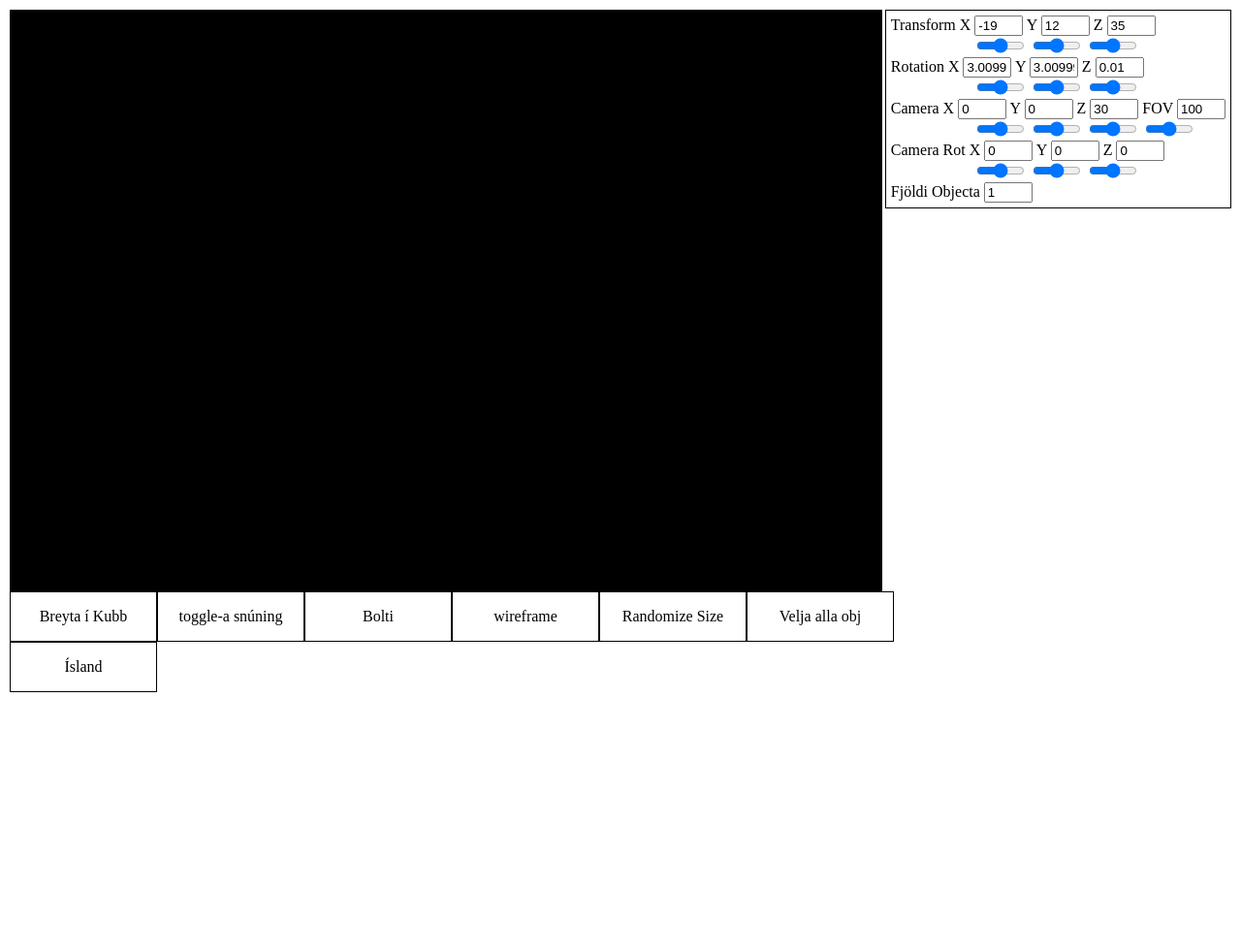
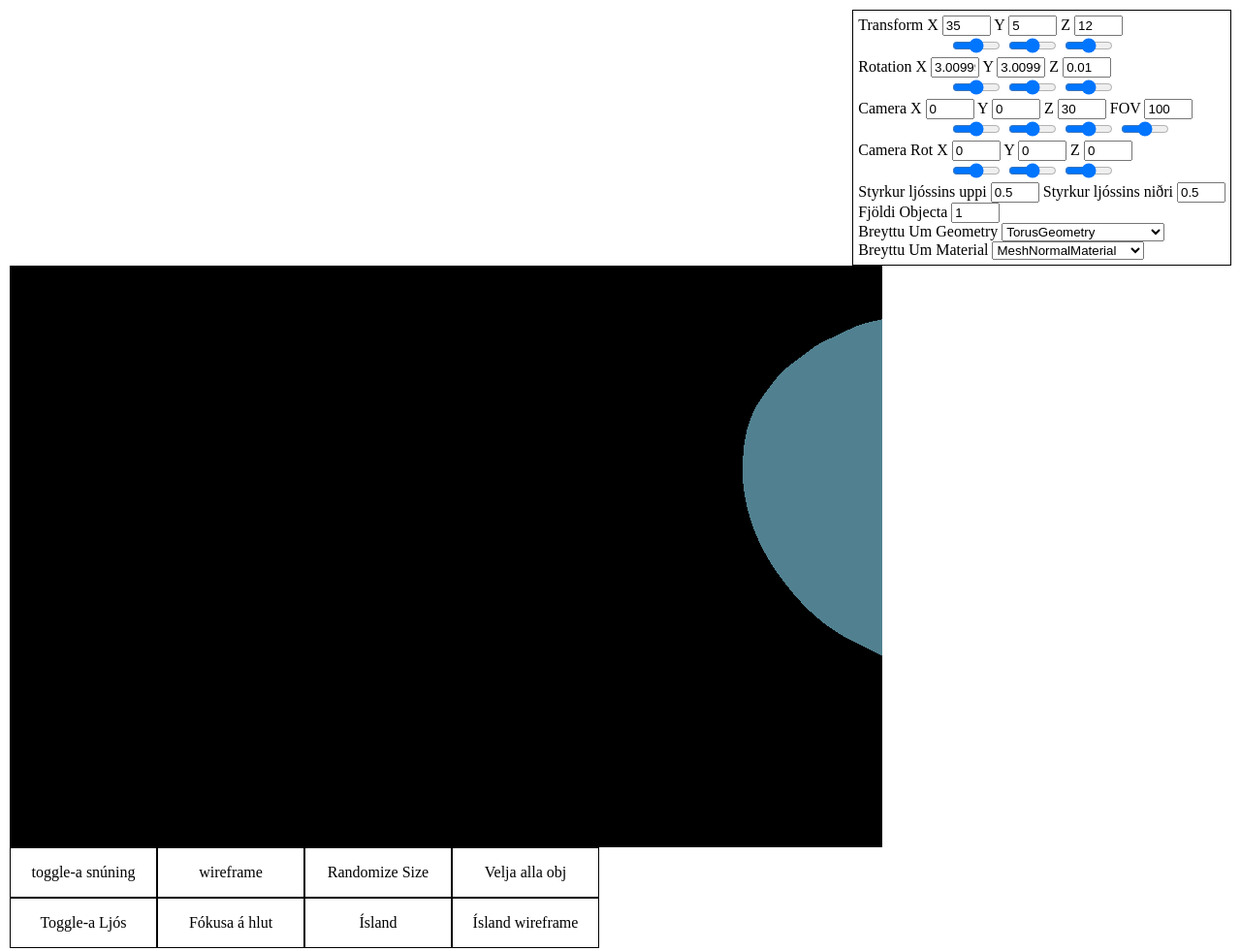
Before and after one commit to Olafurjon/VEF3B3U, a plain HTML site: page Verkefni3b/index.html in a window 1280 px wide. Shown: the whole page at 97% size. Before the commit the page ends 800 px from the top, so only its background shows below. Drawn offline with Linux system fonts and the light colour scheme.

Commit message:
ætla segja þetta gott bara nema ég nái að kíkja á þetta í kvö0ld

```diff
--- a/Verkefni3b/CSS/styles.css
+++ b/Verkefni3b/CSS/styles.css
@@ -48,3 +48,14 @@ position: right;
 .rangediv{
 margin-left:25%;
 }
+.row {
+    display: flex;
+}
+.dropbtn {
+    background-color: #4CAF50;
+    color: white;
+    padding: 16px;
+    font-size: 16px;
+    border: none;
+    cursor: pointer;
+}
--- a/Verkefni3b/JS/main.js
+++ b/Verkefni3b/JS/main.js
@@ -5,6 +5,7 @@ window.addEventListener('DOMContentLoaded', function() {
 
 
 }, true);
+
 var width = 900;
 var getstats = false;
 var height = 600;
@@ -12,32 +13,105 @@ var changeTransform = false;
 var changeCam = document.getElementById("camera");
 var scene = new THREE.Scene();
 var autorotate = true;
+var selectAll = false;
+var lightson = true;
+var lightint = 0.5;
+var lightint2 = 0.5;
 var aspect = (width / height);
 var camera = new THREE.PerspectiveCamera(100, aspect, 0.1,100);
 var renderer = new THREE.WebGLRenderer();
+var geomSelect = document.getElementById("geomSelector");
+var matSelect = document.getElementById("matSelector");
+var buttons = document.getElementById("Button");
+var lightintensity = document.getElementById("lightintensity");
+var lightintensity2 = document.getElementById("lightintensity2");
 
-var buttons = document.getElementById("Button");
 renderer.setSize(width,height);
 var paused = false;
 var gemoindex = 0;
 var number = 1;
+var raiseflag = false;
 var randomsizes = false;
 var numberchanger  = document.getElementById("number");
+var points = [];
+for ( var i = 0; i < 10; i ++ ) {
+	points.push( new THREE.Vector2( Math.sin( i * 0.2 ) * 10 + 5, ( i - 5 ) * 2 ) );
+}
+function CustomSinCurve( scale ) {
+
+	THREE.Curve.call( this );
+
+	this.scale = ( scale === undefined ) ? 1 : scale;
+
+}
+
+CustomSinCurve.prototype = Object.create( THREE.Curve.prototype );
+CustomSinCurve.prototype.constructor = CustomSinCurve;
+
+CustomSinCurve.prototype.getPoint = function ( t ) {
+
+	var tx = t * 3 - 1.5;
+	var ty = Math.sin( 2 * Math.PI * t );
+	var tz = 0;
+
+	return new THREE.Vector3( tx, ty, tz ).multiplyScalar( this.scale );
+
+};
+var spriteMap = new THREE.TextureLoader().load( '../Verkefni3b/IMG/Bumpmap/gler.jpg' );
+var path = new CustomSinCurve( 10 )
 var geoms = [
 	new THREE.CylinderGeometry( 2, 2, 2, 36 ),
 	new THREE.BoxGeometry( 2, 2, 2),
-	new THREE.SphereGeometry( 2,0 )
+	new THREE.SphereGeometry( 2,0 ),
+	new THREE.CircleGeometry( 5, 32 ),
+	new THREE.DodecahedronGeometry(1,0),
+	new THREE.ConeGeometry( 5, 20, 32 ),
+	new THREE.IcosahedronGeometry(1,0),
+	new THREE.LatheGeometry( points ),
+	new THREE.RingGeometry( 1, 5, 32 ),
+	new THREE.PlaneGeometry( 5, 20, 32 ),
+	new THREE.SphereGeometry( 5, 32, 32 ),
+	new THREE.TorusGeometry( 10, 3, 16, 100 ),
+	new THREE.TubeGeometry( path, 20, 2, 8, false )
+
 ]
 var mats = [
 	new THREE.MeshNormalMaterial(),
 	new THREE.MeshBasicMaterial(),
 	new THREE.MeshPhongMaterial({
 		color: 0x32CD82,
-		specular: 0x990000})
+		specular: 0x990000}),
+	new THREE.MeshDepthMaterial(),
+	new THREE.MeshLambertMaterial(),
+	new THREE.MeshPhysicalMaterial(),
+	new THREE.MeshStandardMaterial(),
+	new THREE.MeshToonMaterial(),
+
 ]
 
-function flag()
+function changeintensity()
 {
+	console.log(lightintensity.value)
+	lightint = lightintensity.value;
+}
+function changeintensity2()
+{
+	console.log(lightintensity2.value)
+	lightint2 = lightintensity2.value;
+}
+function changeGeom()
+{
+	object.geometry = geoms[geomSelect.value];
+}
+
+function changeMat()
+{
+	object.material = mats[matSelect.value];
+}
+function flag(wireframe)
+{
+
+	scene = new THREE.Scene();
 	var cy = -33;
 	var cx = -50;
 	var k = 0;
@@ -79,11 +153,19 @@ function flag()
 		cy = -33;
 		k = 0;
 	}
+	if(wireframe)
+	{
+	object.material.wireframe = true;
+	}
+
 	objects.push(object);
+
 }
 
 
 }
+
+
 
 var uppTransX,uppTransY,uppTransZ,downTransX, downTransY, downTransZ,uppRotX,uppRotY,uppRotZ,downRotX, downRotY, downRotZ,
 	uppCamX,uppCamY,uppCamZ,downCamX, downCamY, downCamZ,uppCamX,uppCamY,uppCamZ,downCamX, downCamY, downRotZ,downCamFov, uppCamFov,
@@ -219,6 +301,7 @@ numberchanger.addEventListener("focusout",function(){
 })
 
 var random = Math.floor(Math.random()*geoms.length);
+geomSelect.value = random
 var objects = new Array();
 function AddMoreToScene(copy,number){
 	objects = new Array();
@@ -234,18 +317,37 @@ function AddMoreToScene(copy,number){
 
 }
 
+var lights = new Array();
+
+/*var light = new THREE.DirectionalLight( 0xffffff, 1 );
+	light.position.set( 0, 1, 0 );
+	lights.push( light );
+
+	var light = new THREE.DirectionalLight( 0xffffff, 0.5 );
+	light.position.set( 0, -1, 0 );
+	lights.push( light );
+
+	var light = new THREE.DirectionalLight( 0xffffff, 1 );
+	light.position.set( 1, 0, 0 );
+	lights.push( light );
+
+	var light = new THREE.DirectionalLight( 0xffffff, 0.5 );
+	light.position.set( 0, 0, 1 );
+	lights.push( light );
+
+	var light = new THREE.DirectionalLight( 0xffffff, 1 );
+	light.position.set( 0, 0, -1 );
+	lights.push( light );
+
+	var light = new THREE.DirectionalLight( 0xffffff, 0.5 );
+	light.position.set( -1, 0, 0 );
+	lights.push( light ); */
+
+
+
 
 document.addEventListener("click",function(e){
 	//console.log(e);
-	if(e.target.id == "kubbur")
-	{
-		object.geometry = geoms[1];
-
-	}
-	if(e.target.id == "bolti")
-	{
-		object.geometry = geoms[2];
-	}
 	if(e.target.id == "randomsize")
 	{
 		if(randomsizes)
@@ -261,10 +363,10 @@ document.addEventListener("click",function(e){
 	{
 		if(object.material.wireframe)
 		{
-			objects[i].material.wireframe = false;
+			object.material.wireframe = false;
 		}
 		else{
-			object.material.wireframe = true;
+		object.material.wireframe = true;
 		}
 	}
 
@@ -284,9 +386,48 @@ document.addEventListener("click",function(e){
 		}
 	}
 
+	if(e.target.id == "lights")
+	{
+		if(lightson)
+		{
+			lightson = false;
+		}
+		else
+		{
+		lightson = true;
+		}
+	}
+
 	if(e.target.id == "iceland")
 	{
-		flag();
+		raiseflag = true;
+		flag(false);
+		geomSelect.value = 12
+		object.geometry = geoms[12];
+	}
+	if(e.target.id == "icelandwire")
+	{
+		raiseflag = true;
+		flag(true);
+		geomSelect.value = 12
+		object.geometry = geoms[12];
+	}
+	if(e.target.id == "selectAll")
+	{
+		if(!selectAll)
+		{
+			selectAll = true;
+		}
+		else
+		{
+			selectAll = false;
+		}
+
+	}
+
+	if(e.target.id == "lookAt")
+	{
+		camera.lookAt(object.position);
 	}
 })
 
@@ -296,29 +437,39 @@ var geometry = geoms[gemoindex];
 var material =  mats[1];
 var object = new THREE.Mesh(geometry,material);
 
-var light = new THREE.PointLight(0xFFFF90);
-var light = new THREE.AmbientLight();
-	light.intensity = 1;
-	light.position.set(11,1,25);
+
 
 var raycaster = new THREE.Raycaster();
 var mouse = new THREE.Vector2();
 
 window.addEventListener("mousemove",function(){
-	mouse.x = ( event.clientX / width ) * 2 - 1;
+	mouse.x = -( event.clientX / width ) * 2 - 1;
 	mouse.y = - ( event.clientY / height ) * 2 + 1;
 	//console.log(mouse);
 
 })
+//var grid = new THREE.GridHelper(10, 100);
+//	scene.add(grid);
+	//grid.rotation.x = 45;
+var light = new THREE.DirectionalLight( 0xffffff, 1 );
+	light.position.set( 0, 1, 0 );
+var light2 = new THREE.DirectionalLight( 0xffffff, 1 );
+	light2.position.set( 0, -1, 0 );
+
+
 var selected;
 AddMoreToScene(object,number);
 var render = function(){
 
 	raycaster.setFromCamera( mouse, camera );
-	scene.add(light);
 	for (var i = 0; i < objects.length; i++) {
 		scene.add(objects[i]);
-		objects[i].geometry = object.geometry.clone();
+		objects[i].geometry = object.geometry;
+		if(selectAll)
+		{
+
+			objects[i].material = object.material
+		}
 
 
 		if(autorotate)
@@ -333,6 +484,19 @@ var render = function(){
 			objects[i].scale.y = Math.floor(Math.random() * 5)+1;
 			objects[i].scale.z = Math.floor(Math.random() * 5)+1;
 
+		}
+		if(lightson)
+		{
+				light.intensity = lightint;
+					scene.add( light );
+				light2.intensity = lightint2;
+					scene.add(light2);
+
+		}
+		if(!lightson)
+		{
+			light.intensity = 0;
+			light2.intensity = 0;
 		}
 		if(changeTransform)
 		{
@@ -511,10 +675,7 @@ var render = function(){
 					camera.rotation.z -= 1;
 				}
 
-
 		}
-
-
 
 			getStats();
 
@@ -529,15 +690,13 @@ var render = function(){
 
 	getStats();
 	makeNumberPretty();
-	var	intersects = raycaster.intersectObjects(scene.children);
+	var	intersects = raycaster.intersectObjects(objects);
 
 		if(intersects.length > 0)
 		{
 		var intersect = intersects[0];
 		window.addEventListener("mousedown",function(e){
 			console.log(intersect.object);
-			intersect.object.material = mats[1].clone();
-			intersect.object.geometry = geoms[2].clone();
 			selected = intersect.object;
 
 		});
--- a/Verkefni3b/index.html
+++ b/Verkefni3b/index.html
@@ -1,6 +1,7 @@
 <html>
   <head>
-    <title>ThreeJS Test</title>
+    <title>Verkefni 3b</title>
+     <meta charset="UTF-8">
     <link rel="stylesheet" type="text/css" href="CSS/styles.css">
   </head>
   <body>
@@ -56,11 +57,48 @@
     <input id="transformy" class="range" type="range" min="-100" max="100" value="0" step="10" oninput="sliderfunc(11)" >
     <input id="transformz" class="range" type="range" min="-100" max="100" value="0" step="10" oninput="sliderfunc()" >
   </div>
+    <div id="lightinteschange">
+    <label>Styrkur ljóssins uppi  </label><input id="lightintensity"  type="text" value="0.5" onfocusout="changeintensity()" >
+     <label>Styrkur ljóssins niðri  </label><input id="lightintensity2"  type="text" value="0.5"  onfocusout="changeintensity2()" >
+  </div>
       <div id="scaler">
       </div>
       <div id="howmany">
       <label>Fjöldi Objecta </label><Input type="Text" id="number" value="1">
       </div>
+    <div id="geometry">
+    <label>Breyttu Um Geometry</label>
+    <select id="geomSelector" onchange="changeGeom()">
+      <option value="0">CylinderGeometry</option>
+      <option value="1">BoxGeometry</option>
+      <option value="2">SphereGeometry</option>
+      <option value="3">CircleGeometry</option>
+      <option value="4">DodecahedronGeometry</option>
+      <option value="5">ConeGeometry</option>
+      <option value="6">IcosahedronGeometry</option>
+      <option value="7">LatheGeometry</option>
+      <option value="8">RingGeometry</option>
+      <option value="9">PlaneGeometry</option>
+      <option value="10">SphereGeometry</option>
+      <option value="11">TorusGeometry</option>
+      <option value="12">TubeGeometry</option>
+    </select>
+    </div>
+    <div id="material">
+    <label>Breyttu Um Material</label>
+    <select id="matSelector" onchange="changeMat()">
+      <option value="0">MeshNormalMaterial</option>
+      <option value="1">MeshBasicMaterial</option>
+      <option value="2">MeshPhongMaterial</option>
+      <option value="3">MeshDepthMaterial</option>
+      <option value="4">MeshLambertMaterial</option>
+      <option value="5">MeshPhysicalMaterial</option>
+      <option value="6">MeshStandardMaterial</option>
+      <option value="7">MeshToonMaterial</option>
+
+    </select>
+    </div>
+
 
 </div >
 <div id="Main">
@@ -69,13 +107,7 @@
 
   <div id="changeForm">
     <div id="Button">
-    <p id="kubbur"> Breyta í Kubb </p>
-    </div>
-    <div id="Button">
     <p id="pause">toggle-a snúning</p>
-    </div>
-    <div id="Button">
-    <p id="bolti">Bolti</p>
     </div>
     <div id="Button">
     <p id="wireframe">wireframe</p>
@@ -87,10 +119,26 @@
     <p id="selectAll">Velja alla obj</p>
     </div>
       </div>
+    <div class="row" >
+    <div id="Button">
+    <p id="lights">Toggle-a Ljós</p>
+    </div>
+    <div id="Button">
+    <p id="lookAt">Fókusa á hlut</p>
+    </div>
+        <div class="row" >
     <div id="Button">
     <p id="iceland">Ísland</p>
     </div>
+    <div id="Button">
+    <p id="icelandwire">Ísland wireframe </p>
+    </div>
+    </div>
+
+
+
 
   </div>
+
   </body>
 </html>
```
